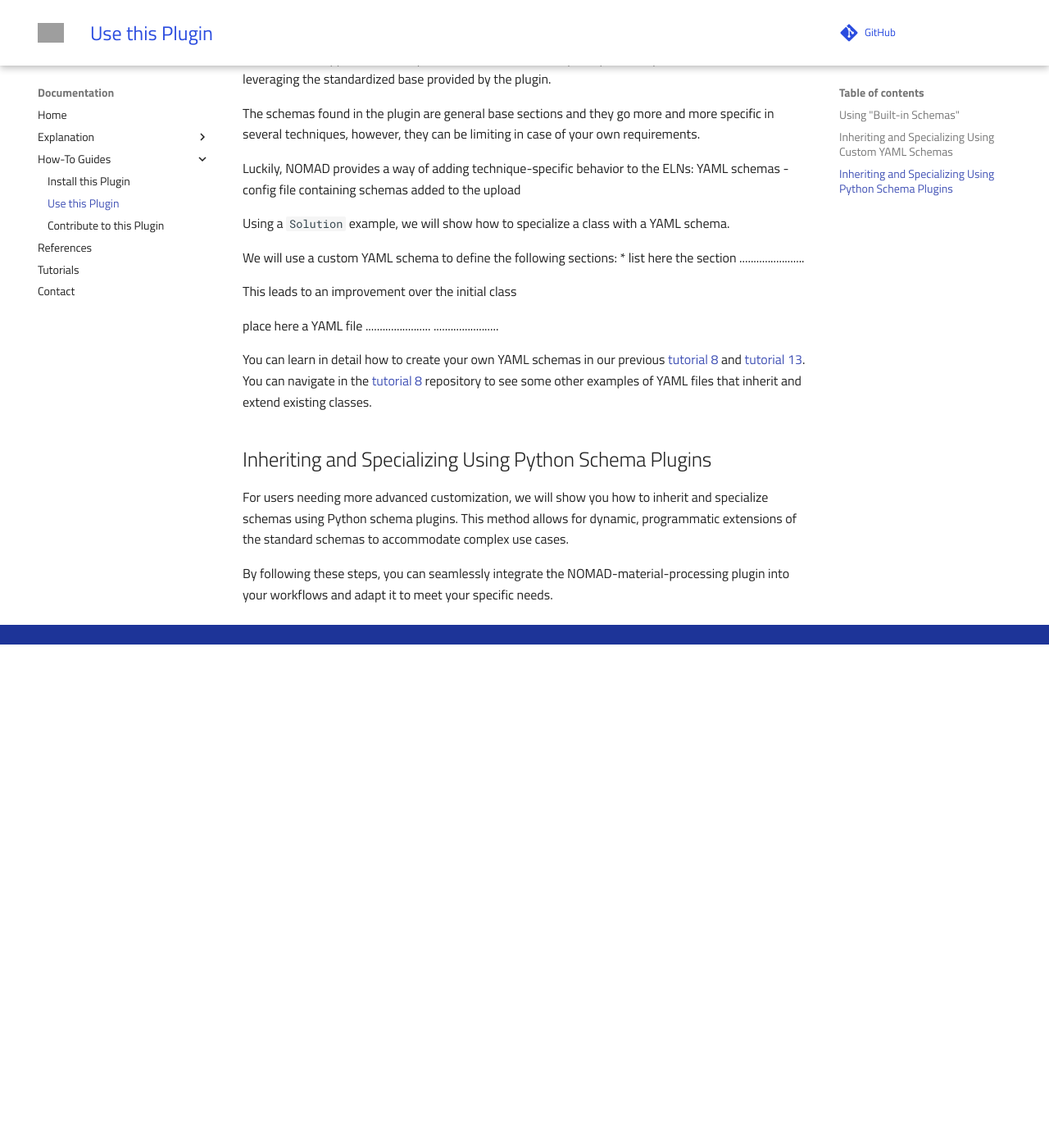
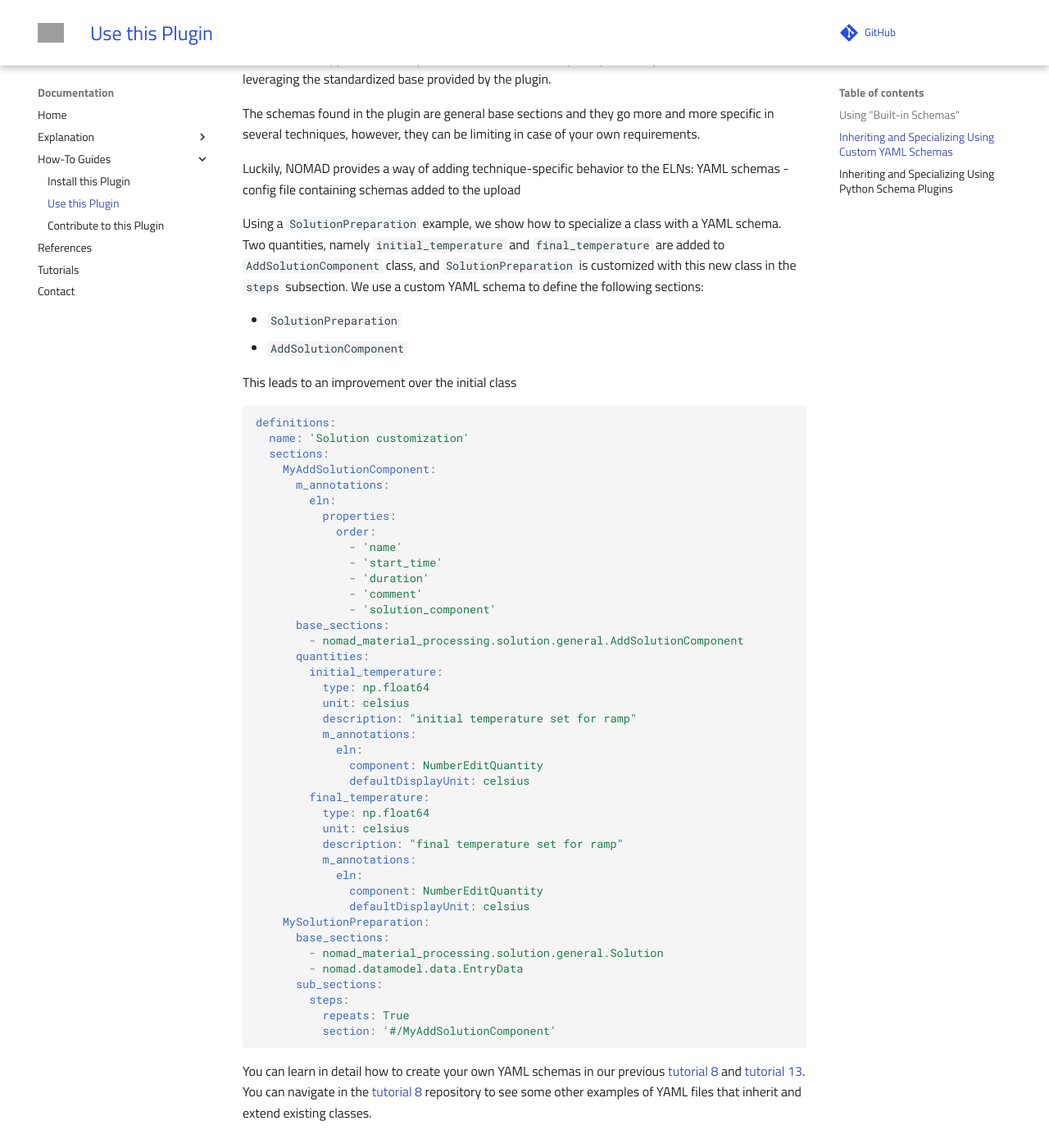
Before and after one commit to FAIRmat-NFDI/nomad-material-processing, an MkDocs documentation site: the page built from docs/how_to/use_this_plugin.md, in a window 1280 px wide and 1400 px high, scrolled down 1858 px. Shown: the whole window at 82% size. Built offline with MkDocs 1.6.1 and Material for MkDocs 9.7.7, drawn with Linux system fonts in a browser that asks for light colours; comment, search, counter and statistics services are not loaded; before the commit the page ends 2644 px from its top, so only the background shows below that; grey boxes are pictures that could not be loaded.

Commit message:
added yaml example

````diff
--- a/docs/how_to/use_this_plugin.md
+++ b/docs/how_to/use_this_plugin.md
@@ -32,19 +32,61 @@ The schemas found in the plugin are general base sections and they go more and m
 
 Luckily, NOMAD provides a way of adding technique-specific behavior to the ELNs: YAML schemas - config file containing schemas added to the upload
 
-Using a `Solution` example, we will show how to specialize a class with a YAML schema.
+Using a `SolutionPreparation` example, we show how to specialize a class with a YAML schema.
+Two quantities, namely `initial_temperature` and `final_temperature` are added to `AddSolutionComponent` class, and `SolutionPreparation` is customized with this new class in the `steps` subsection.
+We use a custom YAML schema to define the following sections:
 
-We will use a custom YAML schema to define the following sections:
-* list here the section .......................
+- `SolutionPreparation`
+- `AddSolutionComponent`
 
 This leads to an improvement over the initial class
 
-place here a YAML file  ....................... .......................
+```yaml
+definitions:
+  name: 'Solution customization'
+  sections:
+    MyAddSolutionComponent:
+      m_annotations:
+        eln:
+          properties:
+            order:
+              - 'name'
+              - 'start_time'
+              - 'duration'
+              - 'comment'
+              - 'solution_component'
+      base_sections:
+        - nomad_material_processing.solution.general.AddSolutionComponent
+      quantities:
+        initial_temperature:
+          type: np.float64
+          unit: celsius
+          description: "initial temperature set for ramp"
+          m_annotations:
+            eln:
+              component: NumberEditQuantity
+              defaultDisplayUnit: celsius
+        final_temperature:
+          type: np.float64
+          unit: celsius
+          description: "final temperature set for ramp"
+          m_annotations:
+            eln:
+              component: NumberEditQuantity
+              defaultDisplayUnit: celsius
+    MySolutionPreparation:
+      base_sections:
+        - nomad_material_processing.solution.general.Solution
+        - nomad.datamodel.data.EntryData
+      sub_sections:
+        steps:
+          repeats: True
+          section: '#/MyAddSolutionComponent'
+```
 
 You can learn in detail how to create your own YAML schemas in our previous [tutorial 8](https://youtu.be/5VXGZNlz9rc?feature=shared) and [tutorial 13](https://github.com/FAIRmat-NFDI/AreaA-Examples/tree/main/tutorial13/part2).
 You can navigate in the [tutorial 8](https://github.com/FAIRmat-NFDI/AreaA-Examples/tree/main/tutorial8) repository
 to see some other examples of YAML files that inherit and extend existing classes.
-
 
 ## Inheriting and Specializing Using Python Schema Plugins
 
````
